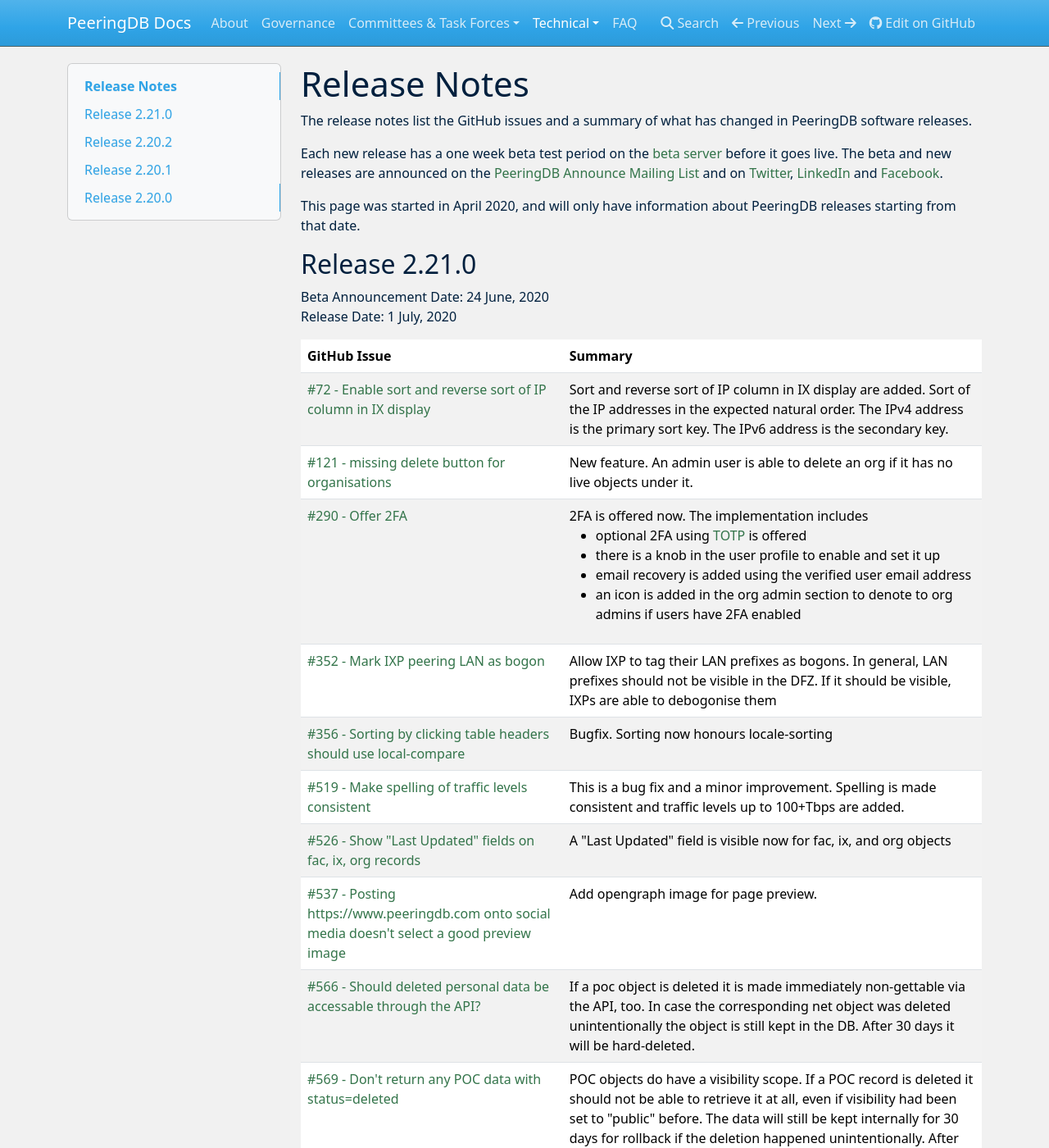
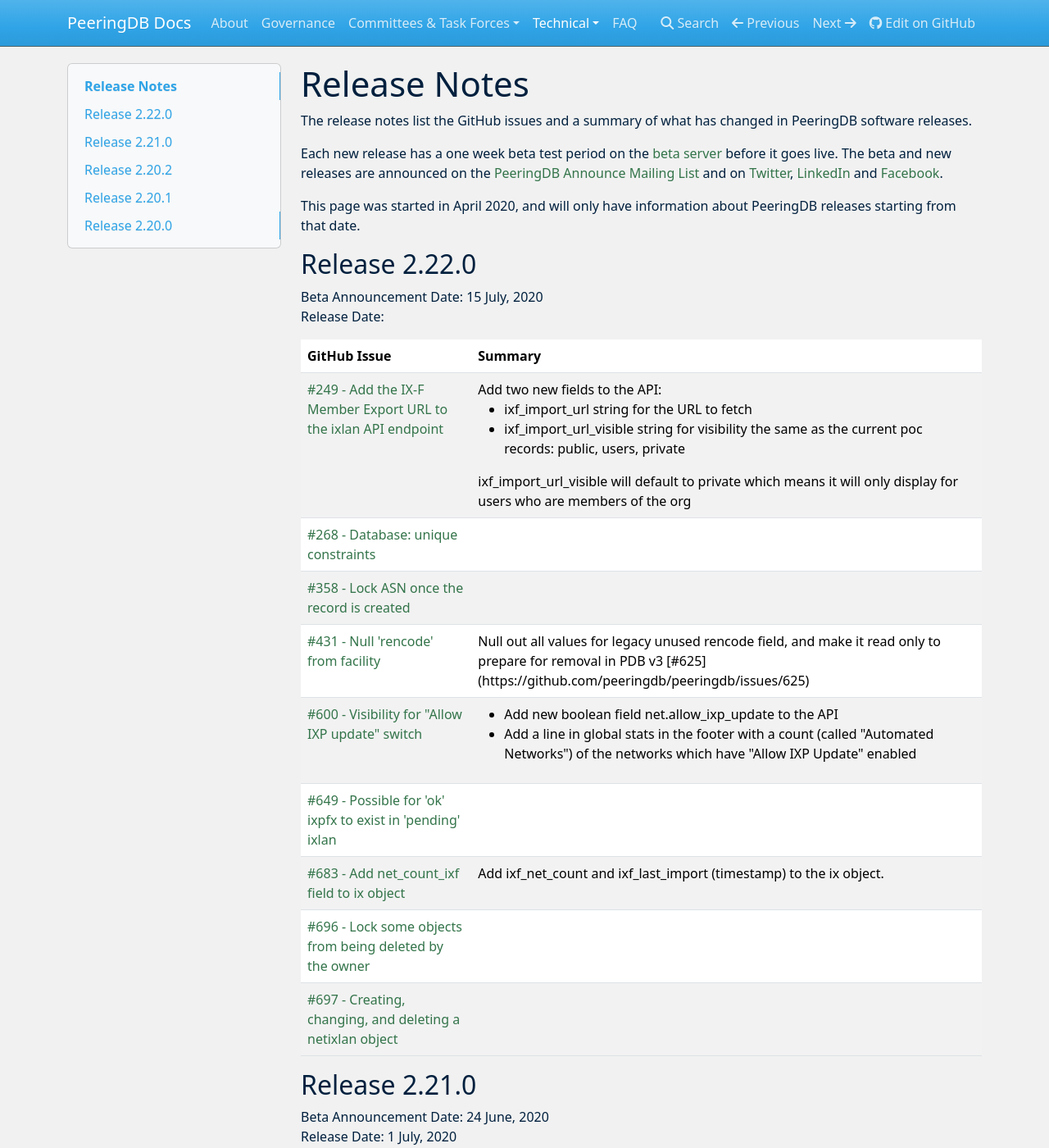
Before and after one commit to peeringdb/docs, an MkDocs documentation site: the page built from docs/release_notes/index.md, in a window 1280 px wide and 1400 px high. Shown: the whole window at 82% size. Built offline with MkDocs 1.6.1, drawn with Linux system fonts in a browser that asks for light colours; nearby versions of some CDN libraries.

Commit message:
Update Release Notes before Release 2.22.0
Release Notes page in preparation of beta announcement of 2.22.0. There are few missing their Release Notes. I will remind the PC shepherd again and send another update when I receive them.

```diff
--- a/docs/release_notes/index.md
+++ b/docs/release_notes/index.md
@@ -5,6 +5,22 @@
 Each new release has a one week beta test period on the [beta server](https://beta.peeringdb.com/) before it goes live.  The beta and new releases are announced on the [PeeringDB Announce Mailing List](https://lists.peeringdb.com/cgi-bin/mailman/listinfo/pdb-announce) and on [Twitter](https://twitter.com/PeeringDB), [LinkedIn](https://www.linkedin.com/company/peeringdb) and [Facebook](https://www.facebook.com/peeringdb).
 
 This page was started in April 2020, and will only have information about PeeringDB releases starting from that date.
+
+## Release 2.22.0
+Beta Announcement Date: 15 July, 2020
+Release Date:
+
+| **GitHub Issue** | **Summary** |
+| ----------------- | ----------- |
+| [#249 - Add the IX-F Member Export URL to the ixlan API endpoint](https://github.com/peeringdb/peeringdb/issues/249) | Add two new fields to the API: <ul><li>ixf_import_url string for the URL to fetch</li><li>ixf_import_url_visible string for visibility the same as the current poc records: public, users, private</li></ul> ixf_import_url_visible will default to private which means it will only display for users who are members of the org|
+| [#268 - Database: unique constraints](https://github.com/peeringdb/peeringdb/issues/268) |  |
+| [#358 - Lock ASN once the record is created](https://github.com/peeringdb/peeringdb/issues/358) |  |
+| [#431 - Null 'rencode' from facility](https://github.com/peeringdb/peeringdb/issues/431) | Null out all values for legacy unused rencode field, and make it read only to prepare for removal in PDB v3 [#625] (https://github.com/peeringdb/peeringdb/issues/625)|
+| [#600 - Visibility for "Allow IXP update" switch](https://github.com/peeringdb/peeringdb/issues/600) | <ul><li> Add new boolean field net.allow_ixp_update to the API</li><li> Add a line in global stats in the footer with a count (called "Automated Networks") of the networks which have "Allow IXP Update" enabled </li></ul>|
+| [#649 - Possible for 'ok' ixpfx to exist in 'pending' ixlan](https://github.com/peeringdb/peeringdb/issues/649) | |
+| [#683 - Add net_count_ixf field to ix object](https://github.com/peeringdb/peeringdb/issues/683) | Add ixf_net_count and ixf_last_import (timestamp) to the ix object. |
+| [#696 - Lock some objects from being deleted by the owner](https://github.com/peeringdb/peeringdb/issues/696) | |
+| [#697 - Creating, changing, and deleting a netixlan object](https://github.com/peeringdb/peeringdb/issues/697) | |
 
 
 ## Release 2.21.0
```
